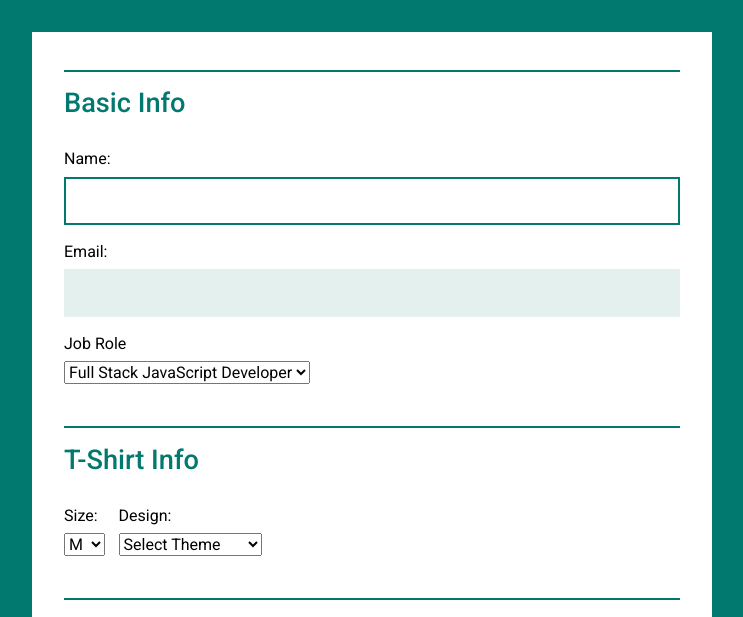
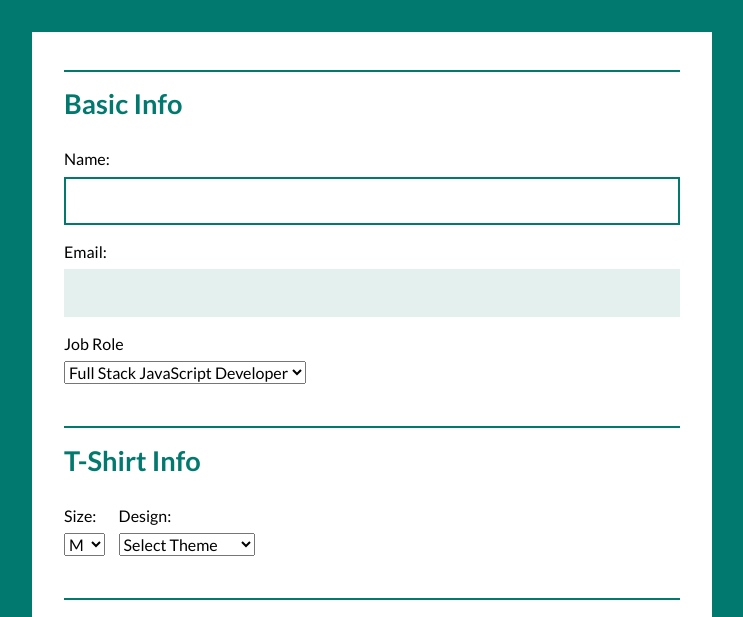
Before and after one commit to robertsGeorge/interactive-form, a plain HTML site: page index.html in a window 1280 px wide. Shown: the part 167-784 px from the top of the page, without its empty margins (268-1011 px from the left). Drawn offline with Linux system fonts and the light colour scheme.

Commit message:
change font from Roboto to Lato

```diff
--- a/css/style.css
+++ b/css/style.css
@@ -37,7 +37,7 @@ input:focus.js-error {
 body,
 input,
 button {
- font-family: 'Roboto', sans-serif;
+ font-family: 'Lato', sans-serif;
 }
 
 body {
@@ -90,7 +90,7 @@ fieldset {
 
 
 legend {
-	font-weight: 500;
+	font-weight: bold;
 	font-size: 1.7em;
 	padding-top: .6em;
 	border-top: 2px solid #01796f;
--- a/index.html
+++ b/index.html
@@ -4,7 +4,7 @@
   <meta charset="utf-8">
   <meta name="viewport" content="width=device-width, initial-scale=1.0">
 	<title>Register for Full Stack Conf</title>
-  <link href="https://fonts.googleapis.com/css?family=Roboto:400,500,700" rel="stylesheet" type="text/css">
+  <link href="https://fonts.googleapis.com/css?family=Lato:400,700" rel="stylesheet">
   <link rel="stylesheet" href="css/normalize.css">
   <link rel="stylesheet" href="css/style.css">
 </head>
```
